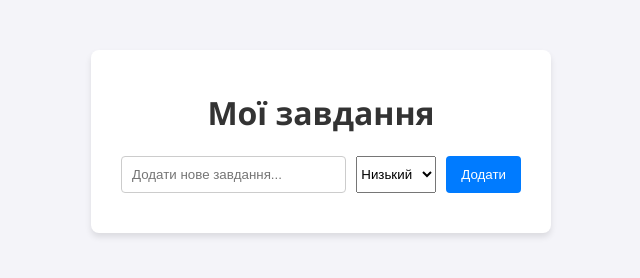
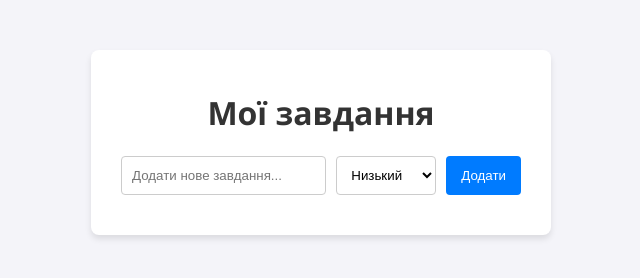
Before and after one commit to Skitrow/task-manager, a plain HTML site: page index.html in a window 1280 px wide. Shown: the whole page, without its empty margins (319-959 px from the left). Drawn offline with Linux system fonts and the light colour scheme.

Commit message:
Add style for priority select

```diff
--- a/css/style.css
+++ b/css/style.css
@@ -60,3 +60,10 @@ li {
     display: flex;
     justify-content: space-between;
 }
+
+select {
+    padding: 10px;
+    border-radius: 4px;
+    border: 1px solid #ccc;
+    background: white;
+}
```
